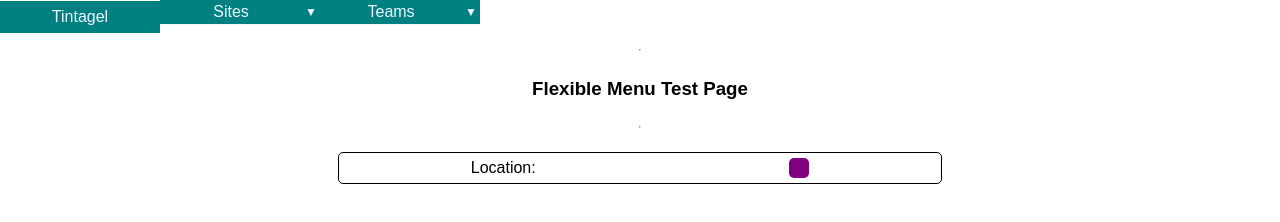
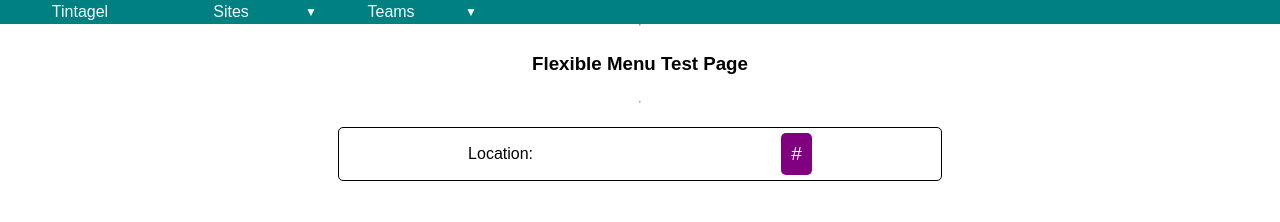
Before and after one commit to sandy98/flexmenu, a website: page index.html in a window 1280 px wide. Drawn offline with Linux system fonts and the light colour scheme.

Commit message:
Corrected heights

```diff
--- a/flexmenu.js
+++ b/flexmenu.js
@@ -20,7 +20,7 @@
             position: relative;
             display: flex;
             width: 100%;
-            height: 100%;
+            /* height: 100%; */
             justify-content: center;
             align-items: center;
             /* gap: 0.5rem; */
@@ -277,7 +277,7 @@
 
         .wrapper color-label {
             cursor: pointer;
-            border-bottom: solid 1px var(--fg-color, aliceblue);
+            /* border-bottom: solid 1px var(--fg-color, aliceblue); */
         }
 
         .wrapper color-label::after {
@@ -300,7 +300,6 @@
         .item-container {
             margin: 0;
             position: absolute;
-            /*top: calc(1.5rem + 1px); */
             top: 0;
             left: -100vw;
             display: flex;
@@ -318,8 +317,7 @@
             left: 99%;
             z-index: 10;
             @media screen and (orientation: landscape) {
-               /* top: calc(1.5rem + 1px); */
-                top: calc(1.5rem + 1px);
+                top: calc(1.5rem + 0px);
                 left: 0;
             }
         }
@@ -456,18 +454,18 @@
 const hamburgerStyle = `
     <style>
         :host {
-            width: calc(1.5rem + 1px);
-            min-width: calc(1.5rem + 1px);
-            height: calc(1.5rem + 1px);
-            min-height: calc(1.5rem + 1px);
+            width: calc(1.5rem + 0px);
+            min-width: calc(1.5rem + 0px);
+            height: calc(1.5rem + 0px);
+            min-height: calc(1.5rem + 0px);
             color: var(--fg-color, aliceblue);
             background-color: var(--bg-color, steelblue);
         }
         .wrapper {
-            width: calc(1.5rem + 1px);
-            min-width: calc(1.5rem + 1px);
-            height: calc(1.5rem + 1px);
-            min-height: calc(1.5rem + 1px);
+            width: calc(1.5rem + 0px);
+            min-width: calc(1.5rem + 0px);
+            height: calc(1.5rem + 0px);
+            min-height: calc(1.5rem + 0px);
             color: var(--fg-color, aliceblue);
             background-color: var(--bg-color, steelblue);
             flex-direction: column;
@@ -581,10 +579,10 @@
             top: 0;
             left: 0;
             z-index: 50;
-            width: 50vw;
-            min-width: 50vw;
-            height: calc(1.5rem + 1px);
-            min-height: calc(1.5rem + 1px);
+            width: 33vw;
+            min-width: 33vw;
+            height: calc(1.5rem +0px);
+            min-height: calc(1.5rem + 0px);
             color: var(--fg-color, aliceblue);
             background-color: transparent;
             @media screen and (orientation: landscape) {
@@ -602,7 +600,7 @@
             flex-direction: column;
             justify-content: flex-start;
             align-items: left;
-            width: 50vw;
+            width: 33vw;
             min-width: 10rem;
             height: 100%;
             /* color: var(--fg-color, aliceblue);
@@ -621,6 +619,7 @@
             top: 0;
             right: 0;
             z-index: 100;
+            display: inherit;
             @media screen and (orientation: landscape) {
                 display: none;
             }
--- a/index.html
+++ b/index.html
@@ -11,7 +11,7 @@
 </head>
 <body>
     <!-- <hamburger-button></hamburger-button> -->
-    <main-menu bg-color="teal">
+    <flex-menu id="test-elem" bg-color="teal">
       <!-- <nav> -->
         <menu-item use-default-handler href="#tintagel">Tintagel</menu-item>
         <menu-list menu-title="Sites">
@@ -33,7 +33,7 @@
             </menu-list>
         </menu-list>
       <!-- </nav> -->
-    </main-menu>
+    </flex-menu>
     <div class="main">
         <!-- <div class="stack"> -->
         <!-- </div> -->
--- a/index.js
+++ b/index.js
@@ -3,10 +3,10 @@
 
 document.addEventListener("DOMContentLoaded", () => {
     console.log("Document loaded.");
-    flexmenu = document.querySelector('flex-menu');
-    hambutton = flexmenu.shadowRoot.querySelector('hamburger-button');
+    flexmenu = document.querySelector('#test-elem');
+    hambutton = flexmenu?.shadowRoot.querySelector('hamburger-button');
     menuitem = document.querySelectorAll('menu-item')[0];
-    hambutton.addEventListener('hamburger-toggle', () => console.info(`Hamburger toggled: ${hambutton.isopen ? "open" : "closed"}`));
+    hambutton?.addEventListener('hamburger-toggle', () => console.info(`Hamburger toggled: ${hambutton.isopen ? "open" : "closed"}`));
     document.querySelectorAll('menu-item').forEach(mi => mi.addEventListener('click', ev => {
         console.info(`Click on '${ev.currentTarget.textContent}'`);
     }));
--- a/package.json
+++ b/package.json
@@ -1,6 +1,6 @@
 {
   "name": "@esavoretti/flexmenu",
-  "version": "1.0.4",
+  "version": "1.0.5",
   "description": "Menu web component with built-in flexibility to accommodate itself to mobile screens",
   "keywords": [
     "web-components",
```
